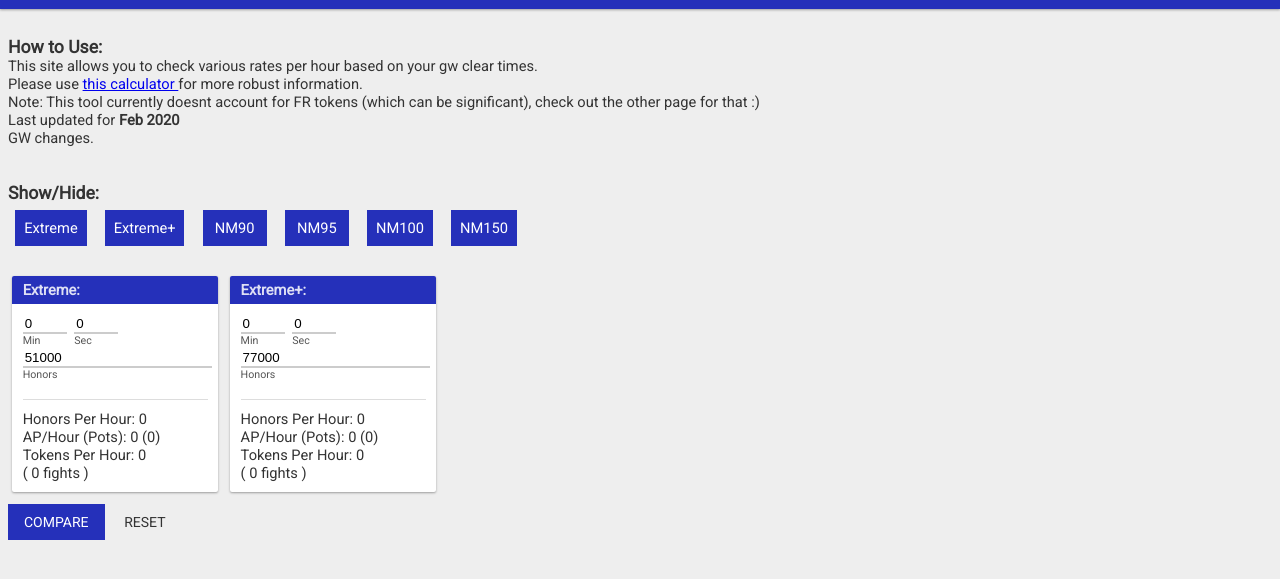
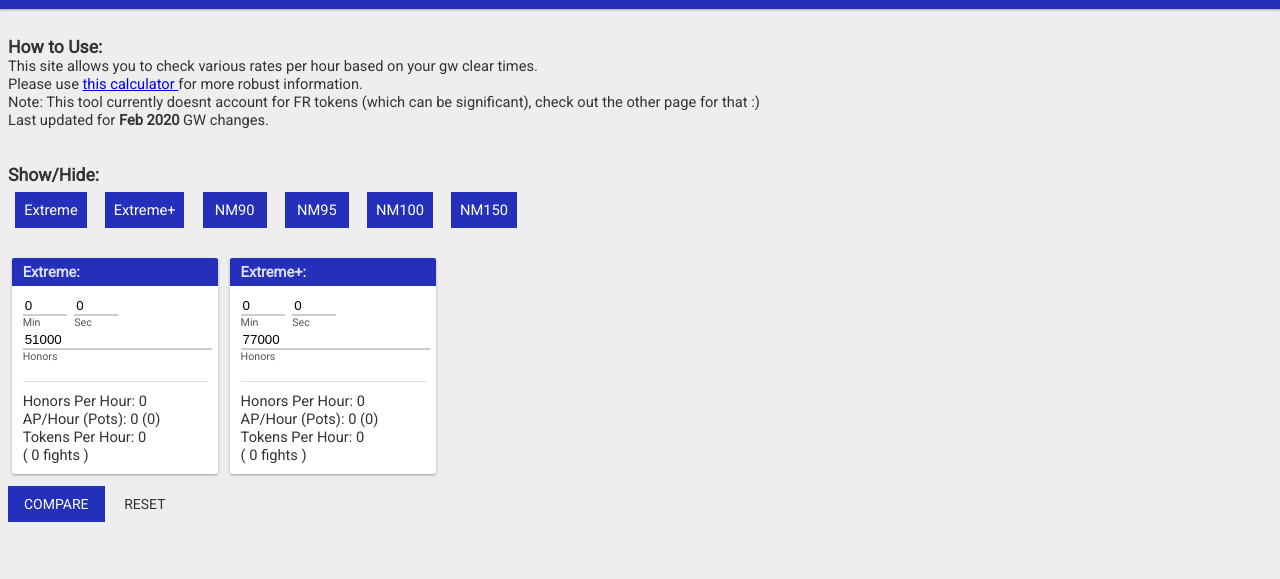
Before and after one commit to clover-ly/clover-ly.github.io, a plain HTML site: page index.html in a window 1280 px wide. Shown: the part 41-620 px from the top of the page. Drawn offline with Linux system fonts and the light colour scheme.

Commit message:
typo again

```diff
--- a/index.html
+++ b/index.html
@@ -43,7 +43,7 @@
 
   <br><br>
   <b><span style="font-size:1.2em;">How to Use:<br></b></span>
-  This site allows you to check various rates per hour based on your gw clear times.<br> Please use <a href="https://clover-ly.github.io/gw2"> this calculator </a>for more robust information.<br> Note: This tool currently doesnt account for FR tokens (which can be significant), check out the other page for that :) <br>Last updated for <b>Feb 2020</b> <br>GW changes. <br><br>
+  This site allows you to check various rates per hour based on your gw clear times.<br> Please use <a href="https://clover-ly.github.io/gw2"> this calculator </a>for more robust information.<br> Note: This tool currently doesnt account for FR tokens (which can be significant), check out the other page for that :) <br>Last updated for <b>Feb 2020</b> GW changes. <br><br>
 
   <br>
 
```
